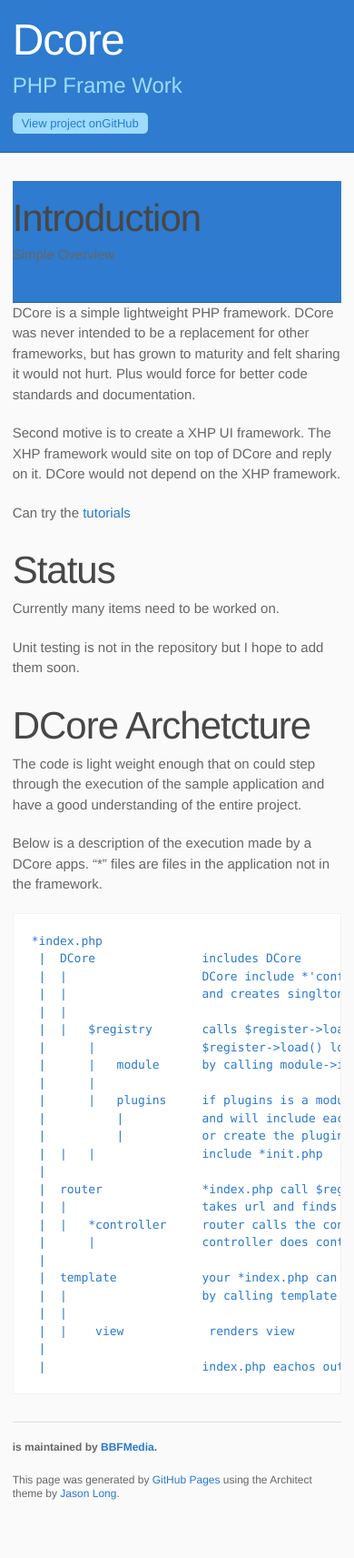
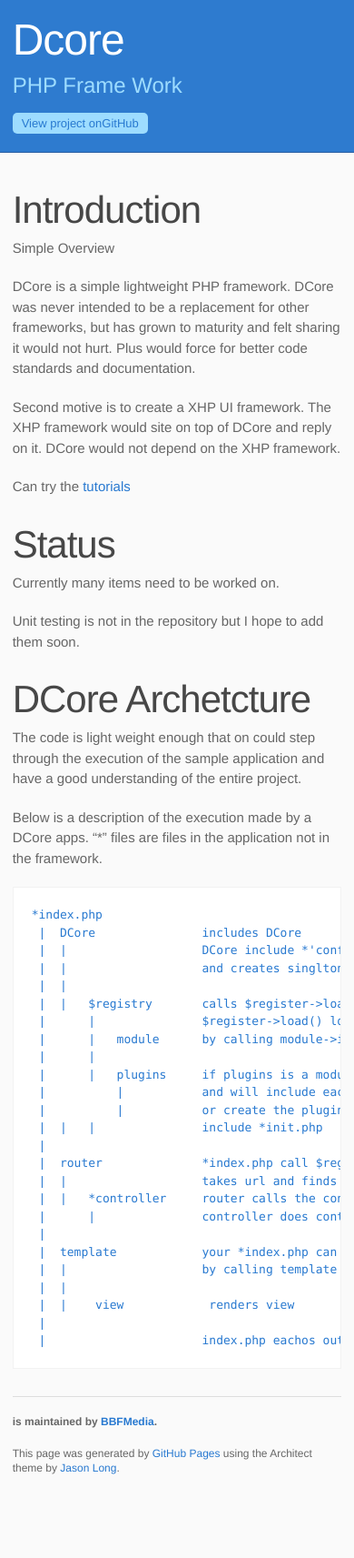
Before and after one commit to BBFMedia/DCore, a Jekyll site: the page built from index.md, in a window 390 px wide. Shown: the whole page at 91% size. Built offline with Jekyll 4.4.1, drawn with Linux system fonts in a browser that asks for light colours; some web fonts are replaced; Markdown is read by kramdown in place of the engine named in the settings; after the commit the page ends 1685 px from its top, so only the background shows below that.

Commit message:
fix style sheet
Signed-off-by: Adrian Jones <adrianj1998@hotmail.com>

```diff
--- a/_layouts/page.html
+++ b/_layouts/page.html
@@ -2,10 +2,8 @@
 
 	<article class="page">
 
-		<header class="page-header">
 			<h1 class="page-title">{{ page.title }}</h1>
 			<p class="page-intro">{{ page.intro }}</p>
-		</header>
 		<div class="page-content">
 			{{ content }}
 		</div>
--- a/stylesheets/stylesheet.css
+++ b/stylesheets/stylesheet.css
@@ -445,6 +445,9 @@
     font-size: 13px;
     display: inline;
   }
+  .page-intro {
+  font-family: 'Life Savers', 'Helvetica Neue', Helvetica, Arial, serif;
+  }
   #main-content,
   aside#sidebar {
     float: none;
```
